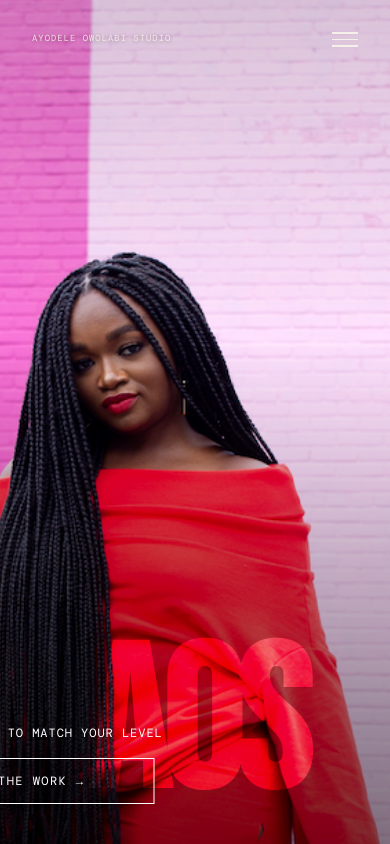
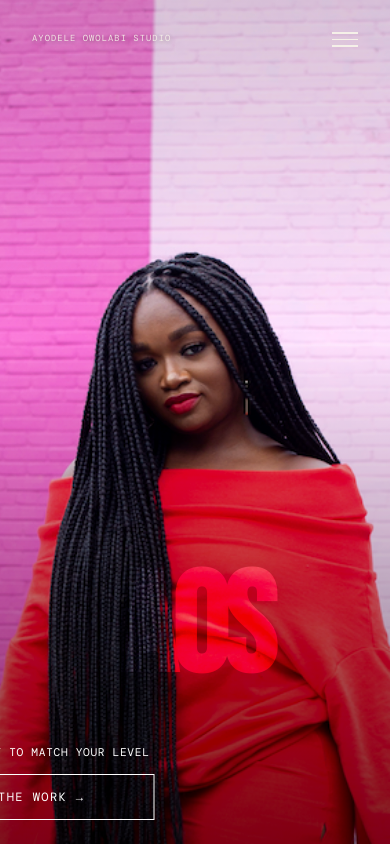
Before and after one commit to ayodeleowolabi/aosportfolio, a Next.js app: page / in a window 390 px wide. Built offline with nearby package versions, Linux system fonts and the light colour scheme; a web font is replaced by a local one.

Commit message:
AOS title on mobile

```diff
--- a/app/page.module.css
+++ b/app/page.module.css
@@ -677,48 +677,39 @@ font-size: clamp(0.85rem, 1.1vw, 1.1rem);  line-height: 2;
 @media (max-width: 480px) {
 
   /* ── IMAGE — center on her face ── */
-  .heroImage img {
-    object-position: 60% center;   /* pull slightly right to center her */
+ .hero {
+    overflow: hidden;
   }
 
-  /* ── AOS TITLE — fill the screen ── */
   .heroTitle {
-    font-size: clamp(140px, 52vw, 200px);
-    bottom: 0;
+    font-size: clamp(100px, 36vw, 150px);
+    bottom: 8rem;              /* lift above CTA */
     left: 50%;
     transform: translateX(-50%);
     letter-spacing: -0.03em;
     white-space: nowrap;
-    line-height: 1;
+  }
+
+  .heroImage img {
+    object-position: 55% top;
   }
 
   .heroBottomBlock {
-  position: absolute;
-  bottom: 3rem;
-  left: 2.5rem;
-  right: 2.5rem;
-  z-index: 10;
-  display: flex;
-  flex-direction: column;
-  gap: 1.2rem;
-}
-
-  /* ── BOTTOM BLOCK — keep everything above the fold ── */
-  .heroBottomBlock {
     position: absolute;
-    bottom: 2.5rem;
-    left: 1.5rem;
+    bottom: env(safe-area-inset-bottom, 1.5rem);
+    padding-bottom: 1.5rem;
+    left: 1.5rem;              /* gives text room to breathe */
     right: 1.5rem;
     z-index: 10;
     display: flex;
     flex-direction: column;
-    gap: 1rem;
+    gap: 0.85rem;
   }
 
   .heroHeadline {
-    font-size: 0.75rem;
-    letter-spacing: 0.08em;
-    line-height: 1.4;
+    font-size: 0.7rem;
+    letter-spacing: 0.06em;
+    white-space: normal;       /* allow wrapping if needed */
   }
 
   .heroCta {
```
